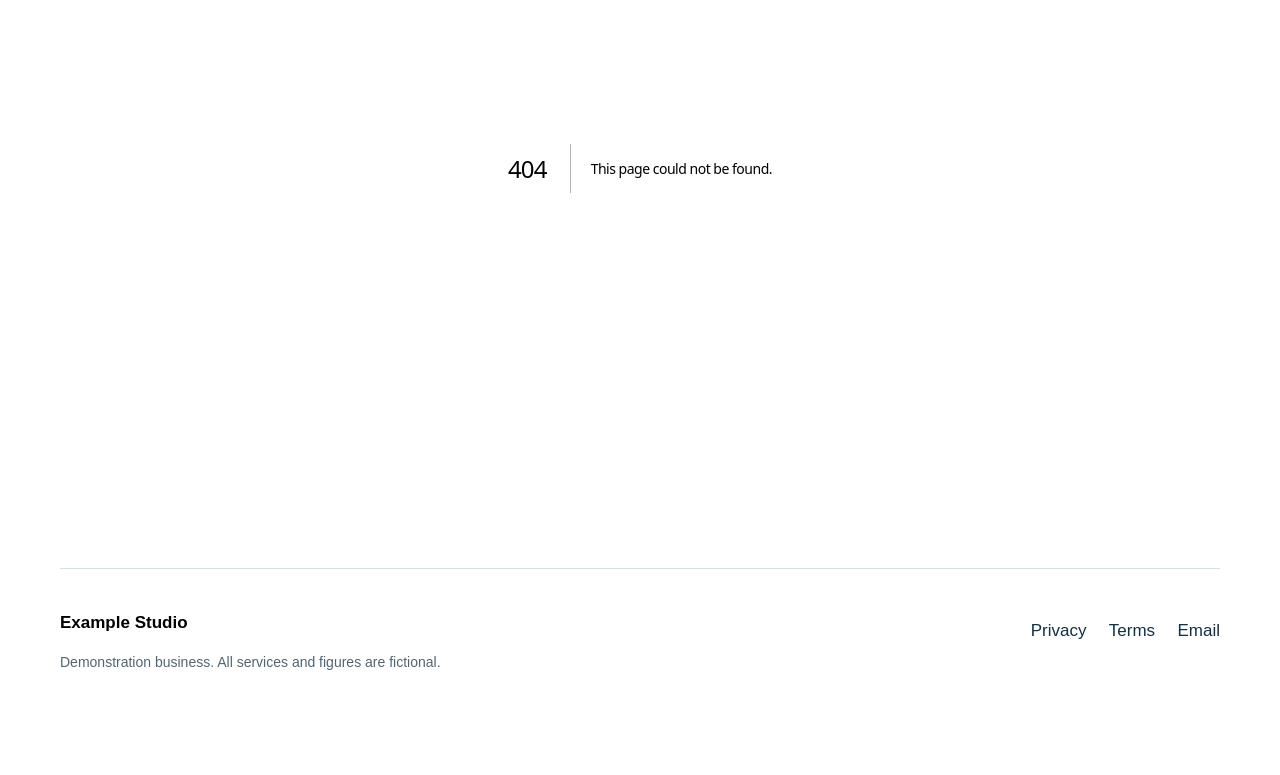
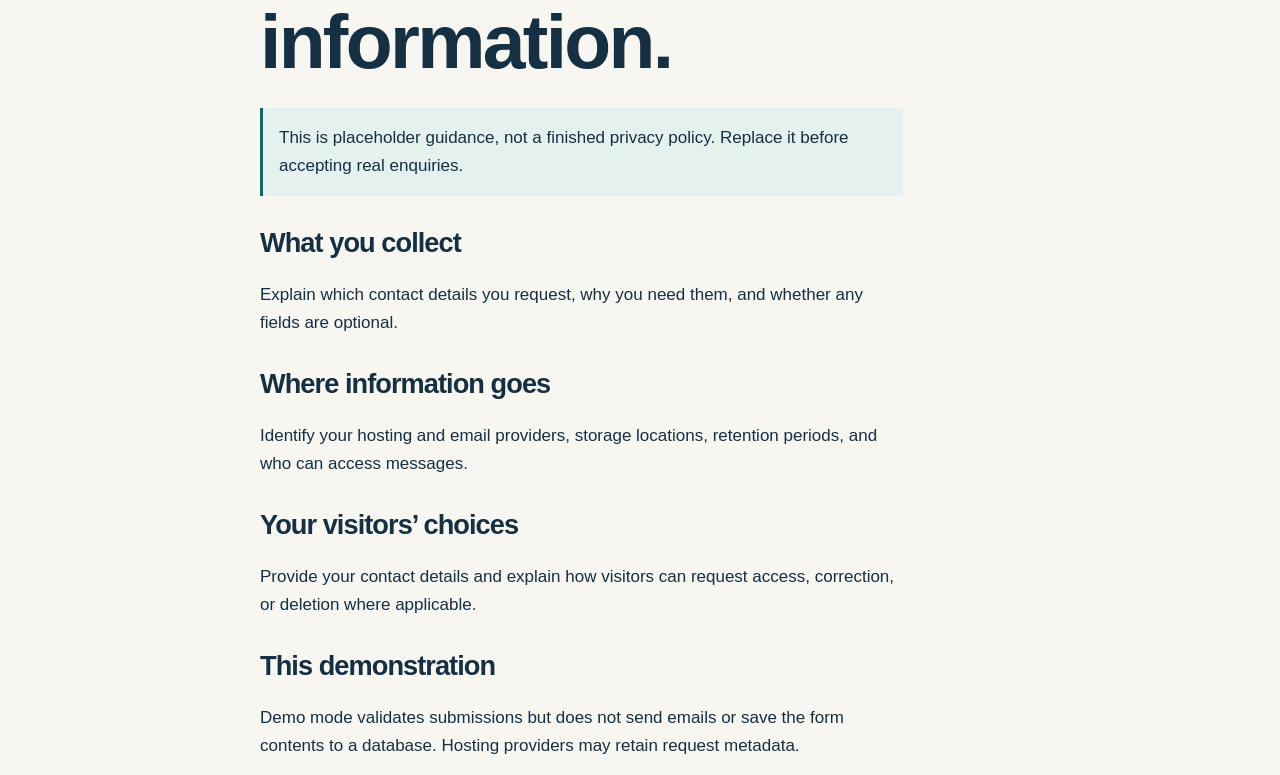
Before and after one commit to mariesxma/business-website-starter, a Next.js app: page /privacy in a window 1280 px wide. Before the commit this address had no page. Shown: the part 325-1100 px from the top of the page. Before the commit the page ends 1053 px from the top, so only its background shows below. Built offline with nearby package versions, Linux system fonts and the light colour scheme.

Commit message:
Provide an explicitly unfinished privacy-policy worksheet

```diff
--- /dev/null
+++ b/app/privacy/page.tsx
@@ -0,0 +1,33 @@
+export default function Privacy() {
+  return (
+    <section className="section container prose">
+      <p className="eyebrow">Policy worksheet</p>
+      <h1>Privacy information.</h1>
+      <p className="notice">
+        This is placeholder guidance, not a finished privacy policy. Replace it
+        before accepting real enquiries.
+      </p>
+      <h2>What you collect</h2>
+      <p>
+        Explain which contact details you request, why you need them, and
+        whether any fields are optional.
+      </p>
+      <h2>Where information goes</h2>
+      <p>
+        Identify your hosting and email providers, storage locations, retention
+        periods, and who can access messages.
+      </p>
+      <h2>Your visitors’ choices</h2>
+      <p>
+        Provide your contact details and explain how visitors can request
+        access, correction, or deletion where applicable.
+      </p>
+      <h2>This demonstration</h2>
+      <p>
+        Demo mode validates submissions but does not send emails or save the
+        form contents to a database. Hosting providers may retain request
+        metadata.
+      </p>
+    </section>
+  );
+}
```
